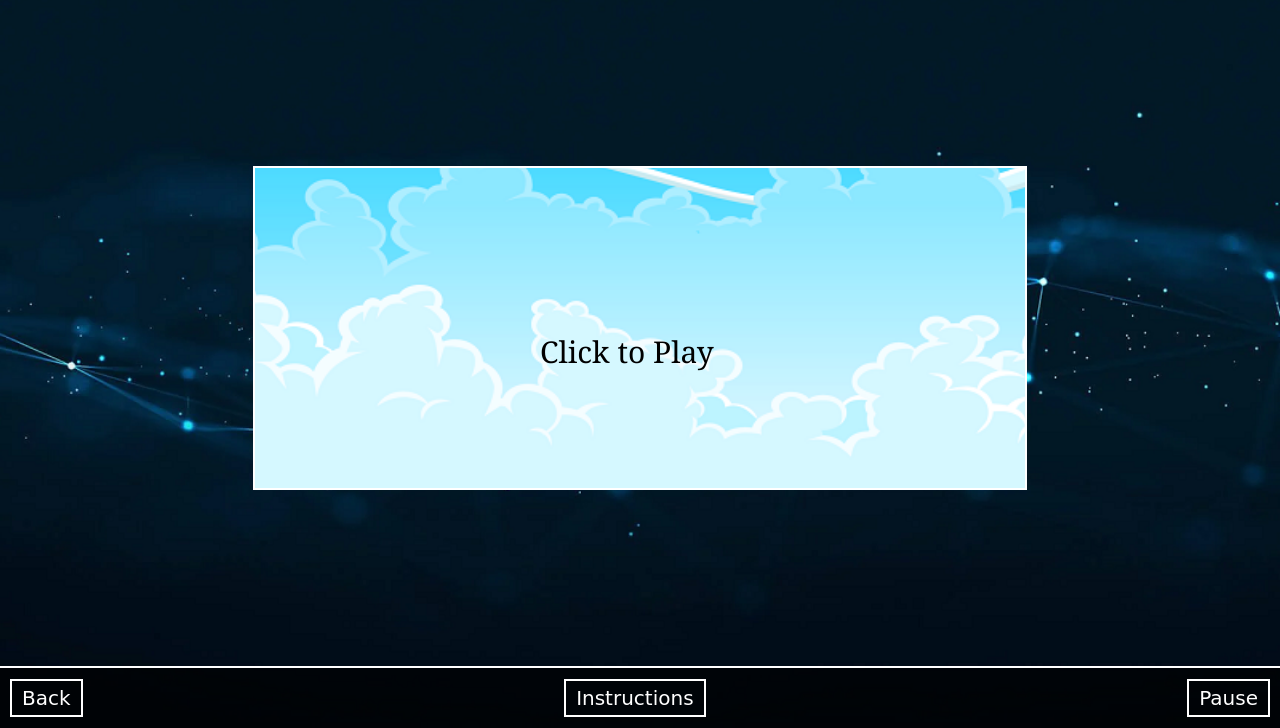
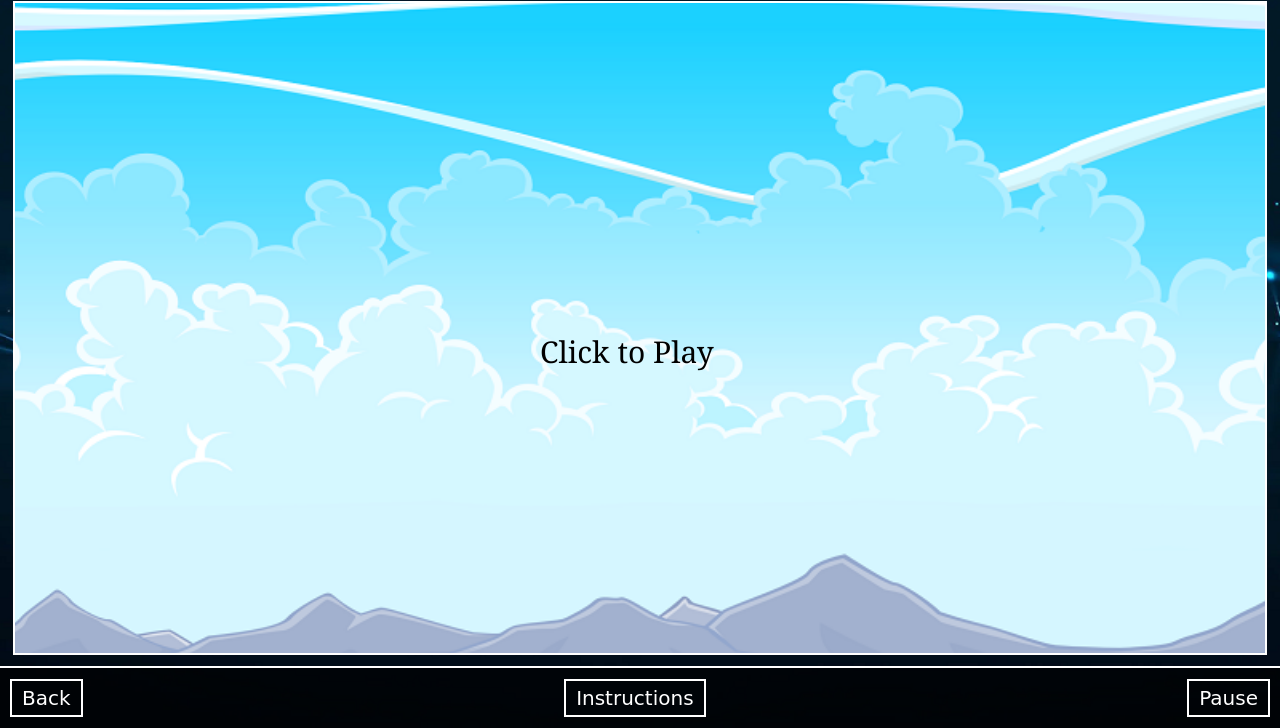
Before and after one commit to Prince9741/Game-Troupe, a PHP site: page /Game4/runner.php in a window 1280 px wide. Shown: the part 72-800 px from the top of the page. Run offline with PHP 8.4, Linux system fonts and the light colour scheme; the visitor is signed in with stand-in values (Sample User, id 1).

Commit message:
reposiveness better

```diff
--- a/Game1/ballonPopper.php
+++ b/Game1/ballonPopper.php
@@ -58,8 +58,8 @@ let ballonColor
 //canvas setup
 const canvas = document.getElementById('canvas1');
 const ctx = canvas.getContext('2d');
-canvas.width = screen.width-30;
-canvas.height = screen.height-280;
+canvas.width = window.innerWidth-30;
+canvas.height = window.innerHeight-150;
 ctx.font = '30px Georgia';
 ctx.fillStyle='black';
 ctx.fillText("Click to Play",canvas.width/2-100,canvas.height/2+35);
--- a/Game2/spaceAdventure.php
+++ b/Game2/spaceAdventure.php
@@ -56,8 +56,8 @@ let life,gameStart,asteroidColor;
 //canvas setup
 const canvas = document.getElementById('canvas1');
 const ctx = canvas.getContext('2d');
-canvas.width = screen.width-30;
-canvas.height = screen.height-280;
+canvas.width = window.innerWidth-30;
+canvas.height = window.innerHeight-150;
 ctx.font = '30px Georgia';
 ctx.fillStyle='white';
 ctx.fillText("Click to Play",canvas.width/2-100,canvas.height/2+35);
--- a/Game4/runner.php
+++ b/Game4/runner.php
@@ -61,8 +61,8 @@ loadDoc('../instructions.php?gameId='+gameId,'instructions');
     //canvas setup
     const canvas = document.getElementById('canvas1');
     const ctx = canvas.getContext('2d');
-    canvas.width = screen.width - 30;
-    canvas.height = screen.height - 280;
+    canvas.width = window.innerWidth-30;
+    canvas.height = window.innerHeight-150;
     ctx.font = '30px Georgia';
     ctx.fillStyle = 'black';
     ctx.fillText("Click to Play", canvas.width / 2 - 100, canvas.height / 2 + 35);
--- a/Game5/app.js
+++ b/Game5/app.js
@@ -5,8 +5,8 @@
     //Get canvas and context
     const canvas   = document.getElementById('canvas1');
     const ctx = canvas.getContext('2d');
-    canvas.width = screen.width-30;
-    canvas.height = screen.height-280;
+    canvas.width = window.innerWidth-30;
+    canvas.height = window.innerHeight-150;
     ctx.font = '30px Georgia';
     //Load assets
     // var bgImg = loadImage('background1.jpg', 1200, 500);
--- a/gameJs.js
+++ b/gameJs.js
@@ -18,6 +18,6 @@ instructionsButton.addEventListener("click",()=>{
 
 window.addEventListener('resize', function () {
     canvasPosition = canvas.getBoundingClientRect();
-    canvas.width = screen.width-30;
-    canvas.height = screen.height-280;
+    canvas.width = window.innerWidth-30;
+    canvas.height = window.innerHeight-150;
 })
```
